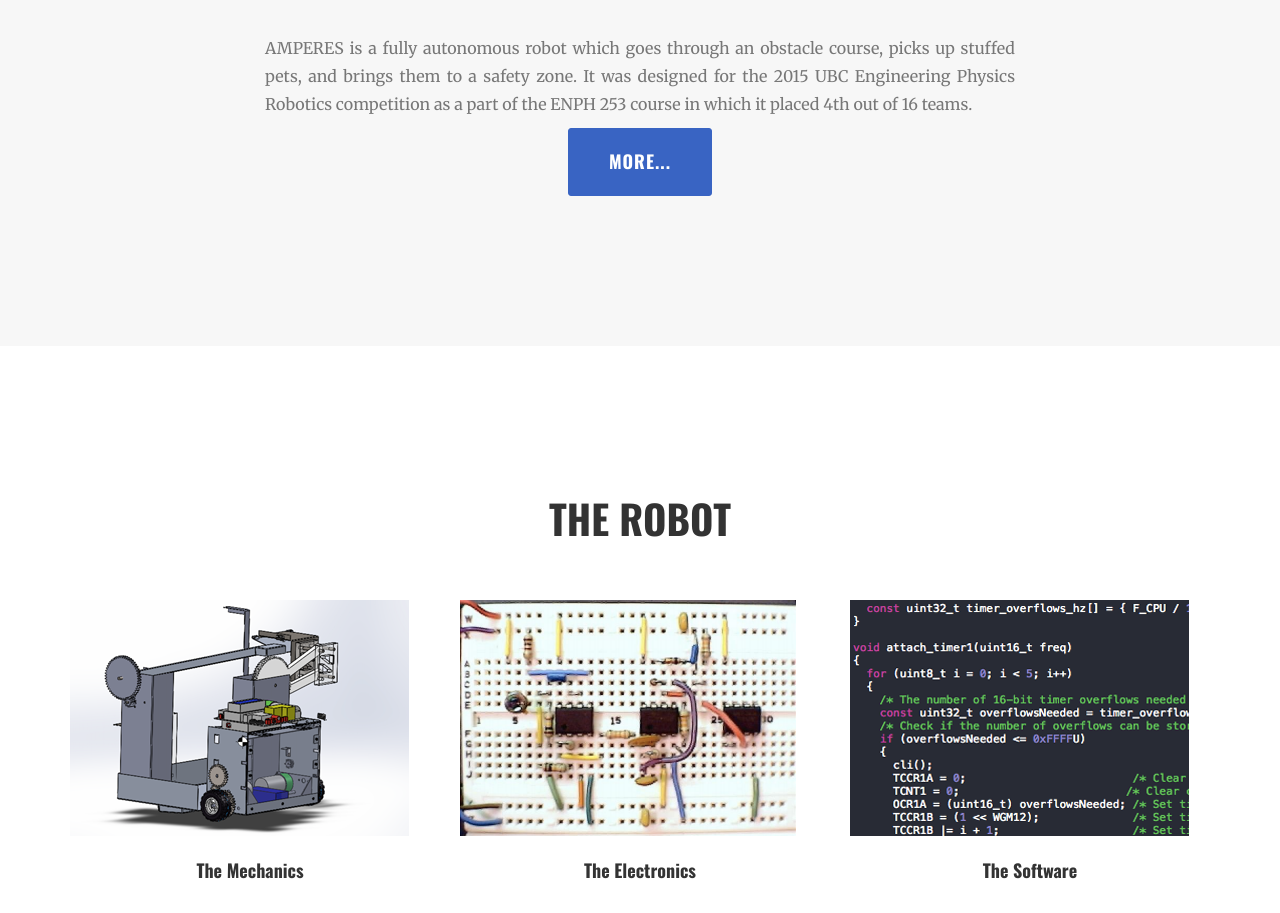
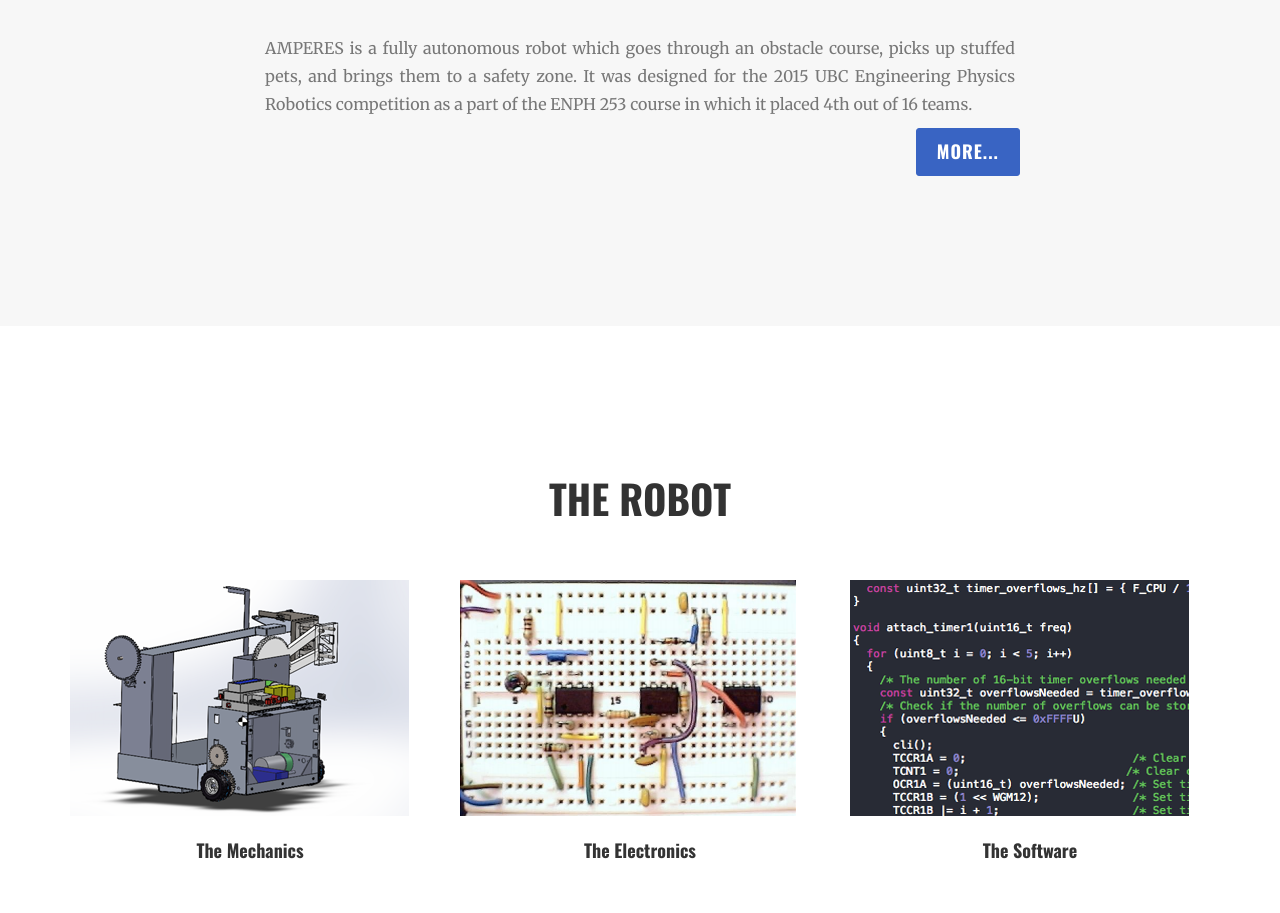
Before and after one commit to amperes-robot/amperes-robot.github.io, a plain HTML site: page index.html in a window 1280 px wide. Shown: the part 960-1873 px from the top of the page. Drawn offline with nearby package versions, Linux system fonts and the light colour scheme.

Commit message:
button placement

```diff
--- a/css/agency.css
+++ b/css/agency.css
@@ -119,7 +119,7 @@ fieldset[disabled] .btn-primary.active {
 }
 
 .btn-xl {
-    padding: 20px 40px;
+    padding: 10px 20px;
     border-color: #3964C3;
     border-radius: 3px;
     text-transform: uppercase;
--- a/index.html
+++ b/index.html
@@ -109,8 +109,8 @@
 						course in which it placed 4th out of 16 teams.</p>
 				</div>
 			</div>
-			<div class="row text-center">
-				<div class="col-lg-8 col-lg-offset-2 text-center">
+			<div class="row" style="width:66.66666667%; margin-left:16.66666667%">
+				<div align="right" >
 					<a href="#competitionModal" class="portfolio-link"
 						data-toggle="modal">
 						<div class="page-scroll btn btn-xl">More...</div>
```
